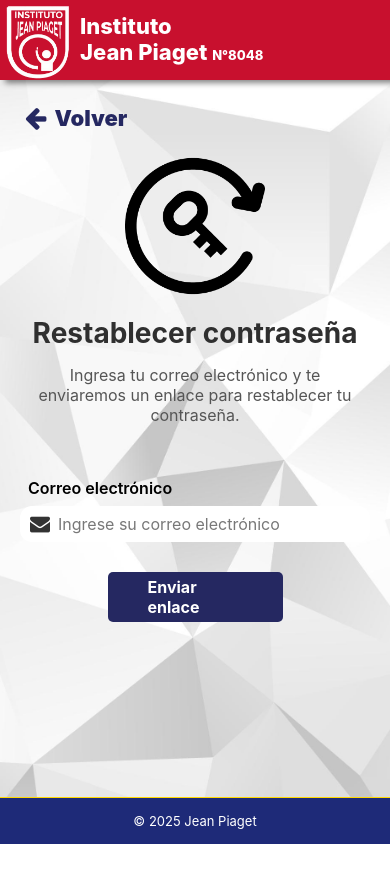
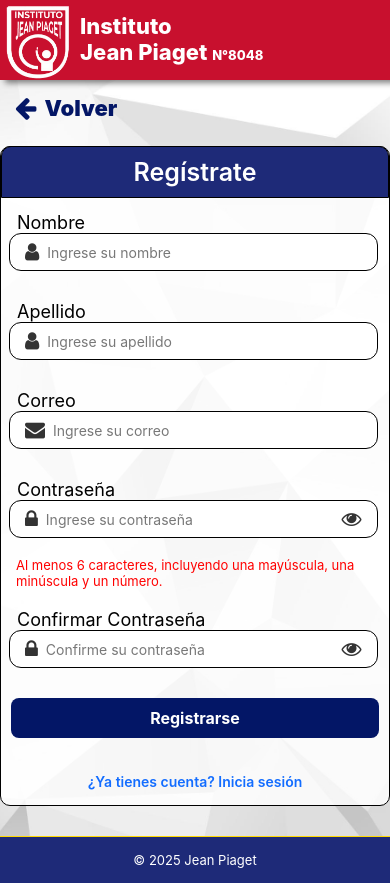
Before and after one commit to Matias-Mamani-CMD/desarrollo-movil, a React Native app: screen /ForgotPassword in a window 390 px wide. Before the commit the page ends 844 px from the top, so only its background shows below. Built offline with nearby package versions, Linux system fonts and the light colour scheme; no server answers.

Commit message:
Validador de correo añadido en Registrarse

```diff
--- a/screens/ForgotPassword.js
+++ b/screens/ForgotPassword.js
@@ -11,40 +11,49 @@ import {
    KeyboardAvoidingView,
    Platform,
    BackHandler,
-  ActivityIndicator,
    Dimensions,
    Modal,
 } from 'react-native';
 import { FontAwesome } from '@expo/vector-icons';
 import { auth } from '../src/config/firebaseConfig';
-import { sendPasswordResetEmail } from 'firebase/auth';
+import { createUserWithEmailAndPassword } from 'firebase/auth';
 import { SafeAreaView } from 'react-native-safe-area-context';
 
-export default function ForgotPassword({ navigation }) {
+export default function SignUp({ navigation }) {
+  const [firstName, setFirstName] = useState('');
+  const [lastName, setLastName] = useState('');
   const [email, setEmail] = useState('');
+  const [password, setPassword] = useState('');
+  const [confirmPassword, setConfirmPassword] = useState('');
+  const [showPassword, setShowPassword] = useState(false);
+  const [showConfirmPassword, setShowConfirmPassword] = useState(false);
+  //Validadores
+  const validadorcaracteres = /^[A-Za-zÁÉÍÓÚáéíóúÑñÜü]+$/;
+  // Estados para el enfoque de los campos
+  const [firstNameFocused, setFirstNameFocused] = useState(false);
+  const [lastNameFocused, setLastNameFocused] = useState(false);
   const [emailFocused, setEmailFocused] = useState(false);
-  const [isLoading, setIsLoading] = useState(false);
-  const [customAlertVisible, setCustomAlertVisible] = useState(false);
-  const [alertType, setAlertType] = useState("error"); // "success" o "error"
+  const [passwordFocused, setPasswordFocused] = useState(false);
+  const [confirmPasswordFocused, setConfirmPasswordFocused] = useState(false);
+  const [showAlert, setShowAlert] = useState(false);
   const [alertTitle, setAlertTitle] = useState("");
   const [alertMessage, setAlertMessage] = useState("");
+  const [onConfirm, setOnConfirm] = useState(() => () => {});
+  const [alertType, setAlertType] = useState("error"); // "error" o "success"
 
-  const showCustomAlert = (type, title, message, onClose = null) => {
-  setAlertType(type);
+  const showCustomAlert = (title, message, confirmAction, type = "error") => {
     setAlertTitle(title);
     setAlertMessage(message);
-  setCustomAlertVisible(true);
-
-  // Acción opcional al cerrar
-  if (onClose) {
-    setTimeout(() => onClose(), 5000); // espera a que cierre
-  }
+    setOnConfirm(() => confirmAction || (() => setShowAlert(false)));
+    setAlertType(type);
+    setShowAlert(true);
   };
 
-  // Manejar botón físico de atrás - Va a Login (no a Welcome)
+
+  // Manejar botón físico de atrás - Siempre va a Welcome
   useEffect(() => {
     const backAction = () => {
-      navigation.replace('Login');
+      navigation.replace('Welcome');
       return true; // Previene el comportamiento por defecto
     };
 
@@ -56,54 +65,53 @@ export default function ForgotPassword({ navigation }) {
     return () => backHandler.remove();
   }, [navigation]);
 
-  const handleResetPassword = async () => {
-    if (!email) {
-      showCustomAlert(
-      "error",
-      "Error",
-      "Por favor ingrese su correo electrónico."
-    );
+  const handleSignUp = async () => {
+    if (!firstName || !lastName || !email || !password || !confirmPassword) {
+      showCustomAlert("Error", "Todos los campos son obligatorios.", null, "error");
+      return;
+    }
+    let validname = validadorcaracteres.test(firstName)
+    let validsurname = validadorcaracteres.test(lastName)
+
+    if (!validname || !validsurname) {
+      showCustomAlert("Error", "Los nombres solo deben contener caracteres", null, "error")
+      return;
+    }
+    if (password !== confirmPassword) {
+      showCustomAlert("Error", "Las contraseñas no coinciden.", null, "error");
       return;
     }
 
-    // Validación básica de email
-    const emailRegex = /^[^\s@]+@[^\s@]+\.[^\s@]+$/;
-    if (!email) {
-      showCustomAlert("Error", "Por favor ingrese un correo electrónico válido.");
-      return;
-    }
+    try {
+      await createUserWithEmailAndPassword(auth, email, password);
 
-    setIsLoading(true);
-
-    try {
-      await sendPasswordResetEmail(auth, email);
       showCustomAlert(
-        "success",
-        "Correo enviado",
-        "Se ha enviado un enlace para restablecer tu contraseña a tu correo electrónico.",
-        () => navigation.replace('Login')
+        "Registro exitoso",
+        "Usuario registrado con éxito.",
+        () => {
+          setShowAlert(false);
+          navigation.reset({ index: 0, routes: [{ name: 'Login' }] });
+        },
+        "success" // 👈 este define que se muestre azul
       );
     } catch (error) {
-      let errorMessage = "Hubo un problema al enviar el correo de restablecimiento.";
+      let errorMessage = "Hubo un problema al registrar el usuario.";
       switch (error.code) {
+        case 'auth/email-already-in-use':
+          errorMessage = "El correo electrónico ya está en uso.";
+          break;
         case 'auth/invalid-email':
           errorMessage = "El formato del correo electrónico no es válido.";
           break;
-        case 'auth/user-not-found':
-          errorMessage = "No se encontró un usuario con este correo.";
+        case 'auth/weak-password':
+          errorMessage = "La contraseña es demasiado débil.";
           break;
         case 'auth/network-request-failed':
           errorMessage = "Error de conexión, por favor intenta más tarde.";
           break;
-        case 'auth/too-many-requests':
-          errorMessage = "Demasiados intentos. Por favor espera antes de intentar nuevamente.";
-          break;
-        default:
-          errorMessage = `Error: ${error.code}. ${error.message}`;
       }
-      showCustomAlert("error", "Error", errorMessage);
-    } finally {
-      setIsLoading(false);
+
+      showCustomAlert("Error", errorMessage, null, "error");
     }
   };
 
@@ -114,7 +122,7 @@ return (
         style={styles.background}
         resizeMode="cover"
       >
-      {/* Header */}
+        {/* Header corregido */}
         <View style={styles.header}>
           <Image source={require('../assets/piaget-icon.png')} style={styles.logo} />
           <View>
@@ -124,38 +132,64 @@ return (
           </View>
         </View>
 
-      {/* Contenido + scroll */}
         <KeyboardAvoidingView
           behavior={Platform.OS === "ios" ? "padding" : "height"}
           style={styles.keyboardAvoidingView}
         >
-        <ScrollView
-          contentContainerStyle={styles.scrollContent}
-          keyboardShouldPersistTaps="handled"
-          showsVerticalScrollIndicator={true}
-        >
+          <ScrollView>
+            <View style={styles.contentWrapper}>
               <TouchableOpacity
                 style={styles.backButton}
-            onPress={() => navigation.replace('Login')}
-            disabled={isLoading}
+                onPress={() => navigation.replace('Welcome')}
               >
-            <FontAwesome name="arrow-left" size={25} color="#252861" />
+                <FontAwesome name="arrow-left" size={25} color="#031666ff" />
                 <Text style={styles.backButtonText}>Volver</Text>
               </TouchableOpacity>
 
-          <Image source={require('../assets/restablecerContraseña.png')} style={styles.iconSign} />
+              {/* Card translúcida */}
+              <View style={styles.card}>
+                <View style={styles.topSection}>
+                  <Text style={styles.title}>Regístrate</Text>
+                </View>
 
-          <Text style={styles.title}>Restablecer contraseña</Text>
-          <Text style={styles.subtitle}>
-            Ingresa tu correo electrónico y te enviaremos un enlace para restablecer tu contraseña.
-          </Text>
-
-          <Text style={styles.label}>Correo electrónico</Text>
-          <View style={[styles.inputContainer, emailFocused && styles.inputContainerFocused]}>
-            <FontAwesome name="envelope" size={20} style={styles.icon} />
+                {/* Nombre */}
+                <Text style={styles.label}>Nombre</Text>
+                <View style={[styles.inputContainer, firstNameFocused && styles.inputContainerFocused]}>
+                  <FontAwesome name="user" size={20} style={styles.icon}/>
                   <TextInput
                     style={styles.input}
-              placeholder="Ingrese su correo electrónico"
+                    placeholder="Ingrese su nombre"
+                    placeholderTextColor="#787878ff"
+                    value={firstName}
+                    onChangeText={setFirstName}
+                    onFocus={() => setFirstNameFocused(true)}
+                    onBlur={() => setFirstNameFocused(false)}
+                  />
+                </View>
+
+                {/* Apellido */}
+                <Text style={styles.label}>Apellido</Text>
+                <View style={[styles.inputContainer, lastNameFocused && styles.inputContainerFocused]}>
+                  <FontAwesome name="user" size={20} style={styles.icon}/>
+                  <TextInput
+                    style={styles.input}
+                    keyboardType=""
+                    placeholder="Ingrese su apellido"
+                    placeholderTextColor="#787878ff"
+                    value={lastName}
+                    onChangeText={setLastName}
+                    onFocus={() => setLastNameFocused(true)}
+                    onBlur={() => setLastNameFocused(false)}
+                  />
+                </View>
+
+                {/* Correo */}
+                <Text style={styles.label}>Correo</Text>
+                <View style={[styles.inputContainer, emailFocused && styles.inputContainerFocused]}>
+                  <FontAwesome name="envelope" size={20} style={styles.icon}/>
+                  <TextInput
+                    style={styles.input}
+                    placeholder="Ingrese su correo"
                     placeholderTextColor="#787878ff"
                     value={email}
                     onChangeText={setEmail}
@@ -163,57 +197,123 @@ return (
                     autoCapitalize="none"
                     onFocus={() => setEmailFocused(true)}
                     onBlur={() => setEmailFocused(false)}
-              editable={!isLoading}
                   />
                 </View>
 
-          <TouchableOpacity
-            style={[styles.button, isLoading && styles.buttonDisabled]}
-            onPress={handleResetPassword}
-            disabled={isLoading}
-          >
-            {isLoading ? (
-              <ActivityIndicator color="#fff" />
-            ) : (
-              <Text style={styles.buttonText}>Enviar enlace</Text>
-            )}
+                {/* Contraseña */}
+                <Text style={styles.label}>Contraseña</Text>
+                <View style={[styles.inputContainer, passwordFocused && styles.inputContainerFocused]}>
+                  <FontAwesome name="lock" size={20} style={styles.icon}/>
+                  <TextInput
+                    style={styles.input}
+                    placeholder={'Ingrese su contraseña'}
+                    placeholderTextColor="#787878ff"
+                    value={password}
+                    onChangeText={setPassword}
+                    secureTextEntry={!showPassword}
+                    onFocus={() => setPasswordFocused(true)}
+                    onBlur={() => setPasswordFocused(false)}
+                  />
+                  <TouchableOpacity onPress={() => setShowPassword(!showPassword)}>
+                    <FontAwesome
+                      name={showPassword ? "eye-slash" : "eye"}
+                      size={20}
+                      style={styles.icon}
+                    />
                   </TouchableOpacity>
-        </ScrollView>
-      </KeyboardAvoidingView>
+                </View>
 
-      {/* Footer fijo */}
+                <View style={styles.passwordHintContainer}>
+                  <Text style={styles.passwordHint}>
+                    Al menos 6 caracteres, incluyendo una mayúscula, una minúscula y un número.
+                  </Text>
+                </View>
+
+                {/* Confirmar Contraseña */}
+                <Text style={styles.label}>Confirmar Contraseña</Text>
+                <View style={[styles.inputContainer, confirmPasswordFocused && styles.inputContainerFocused]}>
+                  <FontAwesome name="lock" size={20} style={styles.icon} />
+                  <TextInput
+                    style={styles.input}
+                    placeholder="Confirme su contraseña"
+                    placeholderTextColor="#787878ff"
+                    value={confirmPassword}
+                    onChangeText={setConfirmPassword}
+                    secureTextEntry={!showConfirmPassword}
+                    onFocus={() => setConfirmPasswordFocused(true)}
+                    onBlur={() => setConfirmPasswordFocused(false)}
+                  />
+                  <TouchableOpacity onPress={() => setShowConfirmPassword(!showConfirmPassword)}>
+                    <FontAwesome
+                      name={showConfirmPassword ? "eye-slash" : "eye"}
+                      size={20}
+                      style={styles.icon}
+                    />
+                  </TouchableOpacity>
+                </View>
+
+                <TouchableOpacity style={styles.button} onPress={handleSignUp}>
+                  <Text style={styles.buttonText}>Registrarse</Text>
+                </TouchableOpacity>
+
+                <TouchableOpacity onPress={() => navigation.replace('Login')}>
+                  <Text style={styles.signUpText}>¿Ya tienes cuenta? Inicia sesión</Text>
+                </TouchableOpacity>
+              </View>
+
+              {/* Espacio flexible que empuja el footer hacia abajo */}
+              <View style={styles.flexSpacer} />
+
+              {/* Footer que solo se ve al hacer scroll hasta el final */}
               <View style={styles.footer}>
                 <Text style={styles.footerText}>© 2025 Jean Piaget</Text>
               </View>
+            </View>
+
             <Modal
-        visible={customAlertVisible}
+              visible={showAlert}
               transparent
               animationType="fade"
-        onRequestClose={() => setCustomAlertVisible(false)}
+              onRequestClose={() => setShowAlert(false)}
             >
               <View style={styles.modalOverlay}>
-          <View style={[styles.alertBox, alertType === "success" ? styles.alertSuccess : styles.alertError]}>
-            <Text style={[styles.alertTitle, alertType === "success" ? styles.alertTitleSuccess : styles.alertTitleError]}>
-              {alertTitle}
+                <View style={styles.modalContainer}>
+
+                  {/* Header que cambia según el tipo */}
+                  <View
+                    style={[
+                      styles.modalDetail,
+                      alertType === "success" ? styles.modalDetailSuccess : styles.modalDetailError
+                    ]}
+                  >
+                    <Text style={styles.modalTitle}>{alertTitle}</Text>
+                  </View>
+
+                  <Text style={styles.modalMessage}>{alertMessage}</Text>
+
+                  <View style={styles.modalButtons}>
+                    <TouchableOpacity
+                      style={styles.modalButton}
+                      onPress={onConfirm}
+                    >
+                      <Text style={styles.modalButtonText}>
+                        Aceptar
                       </Text>
-
-            <Text style={styles.alertMessage}>{alertMessage}</Text>
-
-            <TouchableOpacity
-              style={styles.alertButton}
-              onPress={() => setCustomAlertVisible(false)}
-            >
-              <Text style={styles.alertButtonText}>Aceptar</Text>
                     </TouchableOpacity>
                   </View>
                 </View>
+              </View>
             </Modal>
+
+
+          </ScrollView>
+        </KeyboardAvoidingView>
       </ImageBackground>
     </SafeAreaView>
   );
 }
 
-const { width } = Dimensions.get('window');
+const { height, width } = Dimensions.get('window');
 
 const styles = StyleSheet.create({
   safeArea: {
@@ -225,10 +325,6 @@ const styles = StyleSheet.create({
     flex: 1,
     width: '100%',
     height: '100%',
-  },
-  keyboardAvoidingView: {
-    flex: 1,
-    width: '100%',
   },
   // Header corregido - igual que en Welcome
   header: {
@@ -256,101 +352,124 @@ const styles = StyleSheet.create({
     color: "#fff",
     fontSize: 13,
   },
-  scrollContent: {
-    flexGrow: 1,
-    padding: 20,
-    paddingBottom: 40, // Espacio extra al final
+  keyboardAvoidingView: {
+    flex: 1,
+    width: '100%',
+  },
+  card: {
+    width: '100%',
+    maxWidth: 400,
+    backgroundColor: "#ffffffd1",
+    borderRadius: 10,
+    borderColor: '#000000ff',
+    borderWidth: 1,
+    alignSelf: 'center',
+    marginTop:10,
+  },
+  topSection: {
+    borderWidth: 1,
+    borderTopLeftRadius:10,
+    borderTopRightRadius:10,
+    marginVertical:-1,
+    backgroundColor: "#1E2A78",
+    padding: 10,
+    alignItems: "center",
+  },
+  title: {
+    fontSize: 25,
+    fontWeight: '600',
+    marginBottom: 0,
+    textAlign: 'center',
+    color: '#ffffffff',
+  },
+  label: {
+    marginLeft:16,
+    alignSelf: 'flex-start',
+    fontSize: 18,
+    fontWeight: 'condensed',
+    marginTop: 15,
+    color: '#000000ff',
+  },
+  inputContainer: {
+    flexDirection: 'row',
+    alignItems: 'center',
+    backgroundColor: '#fff',
+    borderRadius: 12,
+    borderColor: '#000000ff',
+    borderWidth: 0.3,
+    paddingHorizontal: 15,
+    paddingVertical: 8,
+    marginBottom: 15,
+    marginLeft:8,
+    marginRight:8,
+    width: '95%',
+  },
+  inputContainerFocused: {
+    borderColor: "#1E2A78",
+    borderWidth: 2,
+  },
+  input: {
+    flex: 1,
+    fontSize: 14,
+    color: '#000',
+    marginLeft: 8,
+  },
+  icon: {
+    color: '#333',
+  },
+  passwordHintContainer: {
+    width: '95%',
+    minHeight: 40,
+    justifyContent: 'center',
+    marginBottom: 1,
+    marginLeft:15,
+  },
+  passwordHint: {
+    fontSize: 13,
+    color: 'red',
+  },
+  button: {
+    backgroundColor: '#031666ff',
+    paddingVertical: 10,
+    borderRadius: 8,
+    marginVertical:15,
+    width: '95%',
+    alignItems: 'center',
+    alignSelf: 'center',
+  },
+  buttonText: {
+    color: '#ffffffff',
+    fontSize: 16,
+    fontWeight: 'bold',
   },
   backButton: {
     alignSelf: 'flex-start',
     flexDirection: 'row',
     alignItems: 'center',
     padding: 5,
-    marginBottom: 20,
+    marginHorizontal:10,
+    marginVertical:10,
   },
   backButtonText: {
     fontSize: 22,
     fontWeight: '900',
-    color: '#252861',
+    color: '#031666ff',
     marginLeft: 8,
   },
-  iconSign: {
-    width: 140,
-    height: 140,
-    alignSelf: 'center',
-    marginBottom: 20,
-  },
-  title: {
-    fontSize: 28,
-    fontWeight: '700',
+  signUpText: {
+    fontSize: 14,
+    fontWeight: "600",
+    marginTop: 20,
     marginBottom: 15,
-    color: '#2f2f2fff',
+    color: '#136dffff',
     textAlign: 'center',
-  },
-  subtitle: {
-    fontSize: 16,
-    marginBottom: 25,
-    color: '#555',
-    textAlign: 'center',
-    paddingHorizontal: 10,
-  },
-  label: {
-    alignSelf: 'flex-start',
-    fontSize: 16,
-    fontWeight: '600',
-    marginTop: 20,
-    color: '#000000ff',
-    padding: 8,
-  },
-  inputContainer: {
-    flexDirection: 'row',
-    alignItems: 'center',
-    backgroundColor: '#fff',
-    borderRadius: 12,
-    paddingHorizontal: 10,
-    paddingVertical: 8,
-    marginBottom: 20,
-    width: '100%',
-  },
-  inputContainerFocused: {
-    borderColor: "#1E2A78",
-    borderWidth: 2,
-  },
-  input: {
-    flex: 10,
-    fontSize: 16,
-    color: '#000',
-    marginLeft: 8,
-  },
-  icon: {
-    color: '#333',
-  },
-  button: {
-    backgroundColor: '#252861',
-    paddingVertical: 15,
-    paddingHorizontal: 40,
-    borderRadius: 5,
-    marginTop: 10,
-    width: '50%',
-    alignItems: 'center',
-    justifyContent: 'center',
-    height: 50,
-    alignSelf: 'center',
-  },
-  buttonDisabled: {
-    backgroundColor: '#6c757d',
-  },
-  buttonText: {
-    color: '#ffffffff',
-    fontSize: 16,
-    fontWeight: 'bold',
   },
   flexSpacer: {
     flex: 1,
-    minHeight: 0, // Espacio mínimo para asegurar que el footer quede fuera de la vista inicial
+    minHeight: 30, // Espacio mínimo para asegurar que el footer quede fuera de la vista inicial
   },
   footer: {
-    width: '100%',
+    width: width,
     alignItems: "center",
     padding: 15,
     backgroundColor: "#1E2A78",
@@ -367,18 +486,8 @@ const styles = StyleSheet.create({
     alignItems: "center",
     backgroundColor: "rgba(0,0,0,0.5)",
   },
-  modalHeaderSuccess: {
-    backgroundColor: "#1E2A78", // azul
-    borderTopWidth: 5,
-    borderTopColor: "#1E2A78",
-  },
-  modalHeaderError: {
-    backgroundColor: "#DB2024", // rojo
-    borderTopWidth: 5,
-    borderTopColor: "#DB2024",
-  },
-  alertBox: {
-    width: '85%',
+  modalContainer: {
+    width: '80%',
     backgroundColor: '#fff',
     borderRadius: 12,
     paddingBottom: 20,
@@ -388,43 +497,47 @@ const styles = StyleSheet.create({
     borderWidth: 1.5,
     borderColor: "#000000ff",
     boxShadow: '1px 1px 7px 3px #2727277e',
-    overflow: 'hidden', // mantiene el borde redondeado del alert
   },
-  alertTitleSuccess: {
-    backgroundColor: "#252861",
+  modalDetail: {
+    paddingHorizontal: 10,
+    paddingVertical: 10,
     width: '100%',
-    padding: 10,
-    color: "#ffffffff", // texto azul
-    fontSize: 20,
+    borderTopLeftRadius: 10,
+    borderTopRightRadius: 10,
+  },
+  modalTitle: {
+    fontSize: 18,
     fontWeight: "bold",
-    marginBottom: 10,
-    textAlign: "center",
+    color: "#ffffffff",
+    textAlign: 'center',
   },
-  alertTitleError: {
-    backgroundColor: "#DB2024",
-    width: '100%',
-    padding: 10,
-    color: "#ffffffff", // texto rojo
-    fontSize: 20,
+  modalMessage: {
+    fontSize: 16,
+    marginTop: 20,
+    marginBottom: 20,
+  },
+  modalButtons: {
+    flexDirection: "row",
+    justifyContent: "space-between",
+    width: "100%",
+  },
+  modalButton: {
+    backgroundColor: '#252861',
+    flex: 1,
+    marginHorizontal: 82,
+    paddingVertical: 10,
+    borderRadius: 8,
+    alignItems: 'center',
+  },
+  modalButtonText: {
+    fontSize: 16,
     fontWeight: "bold",
-    marginBottom: 10,
-    textAlign: "center",
+    color: '#ffffffff',
   },
-  alertMessage: {
-    fontSize: 16,
-    paddingTop: 18,
-    marginBottom: 18,
-    textAlign: "center",
+  modalDetailSuccess: {
+    backgroundColor: '#252861', // azul
   },
-  alertButton: {
-    backgroundColor: "#252861",
-    paddingHorizontal: 50,
-    paddingVertical: 13,
-    borderRadius: 5,
-  },
-  alertButtonText: {
-    fontSize: 16,
-    color: "#fff",
-    fontWeight: "bold",
+  modalDetailError: {
+    backgroundColor: '#C81B1E', // rojo
   },
 });
--- a/screens/SignUp.js
+++ b/screens/SignUp.js
@@ -29,6 +29,7 @@ export default function SignUp({ navigation }) {
   const [showConfirmPassword, setShowConfirmPassword] = useState(false);
   //Validadores
   const validadorcaracteres = /^[A-Za-zÁÉÍÓÚáéíóúÑñÜü]+$/;
+  const validadorEmail = /^[a-zA-Z0-9,._-]+@(gmail|hotmail|outlook|yahoo)\.com$/;
   // Estados para el enfoque de los campos
   const [firstNameFocused, setFirstNameFocused] = useState(false);
   const [lastNameFocused, setLastNameFocused] = useState(false);
@@ -77,6 +78,10 @@ export default function SignUp({ navigation }) {
       showCustomAlert("Error", "Los nombres solo deben contener caracteres", null, "error")
       return;
     }
+    if (!validadorEmail.test(email)) {
+      showCustomAlert("Error", "El formato del correo electrónico no es válido.", null, "error");
+      return;
+    }
     if (password !== confirmPassword) {
       showCustomAlert("Error", "Las contraseñas no coinciden.", null, "error");
       return;
@@ -92,7 +97,7 @@ export default function SignUp({ navigation }) {
           setShowAlert(false);
           navigation.reset({ index: 0, routes: [{ name: 'Login' }] });
         },
-        "success" // 👈 este define que se muestre azul
+        "success" // este define que se muestre azul
       );
     } catch (error) {
       let errorMessage = "Hubo un problema al registrar el usuario.";
```
Lines whose indentation alone changed are shown as unchanged.
